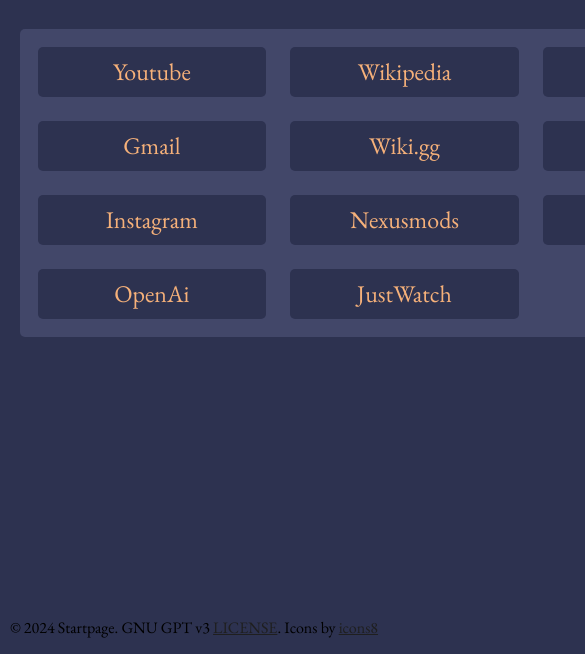
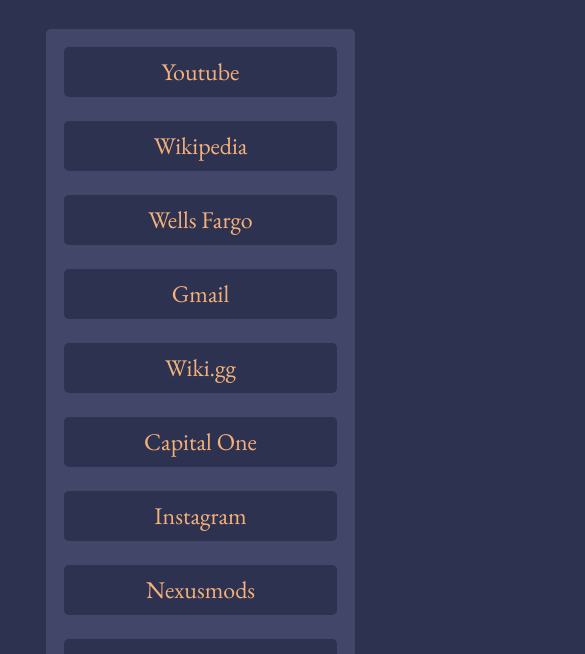
Before and after one commit to NKjerland/Startpage, a plain HTML site: page index.html in a window 390 px wide. Shown: the part 190-844 px from the top of the page, 585 px wide, since content can reach past the window. Drawn offline with Linux system fonts and the light colour scheme.

Commit message:
media query width

```diff
--- a/CSS/homepage.css
+++ b/CSS/homepage.css
@@ -162,3 +162,10 @@ footer {
 a {
     color: rgb(31, 31, 31);
 }
+
+@media (max-width: 850px) {
+    .main-grid {
+        grid-template-columns: 1fr;
+        width: 80%;
+    }
+}
```
